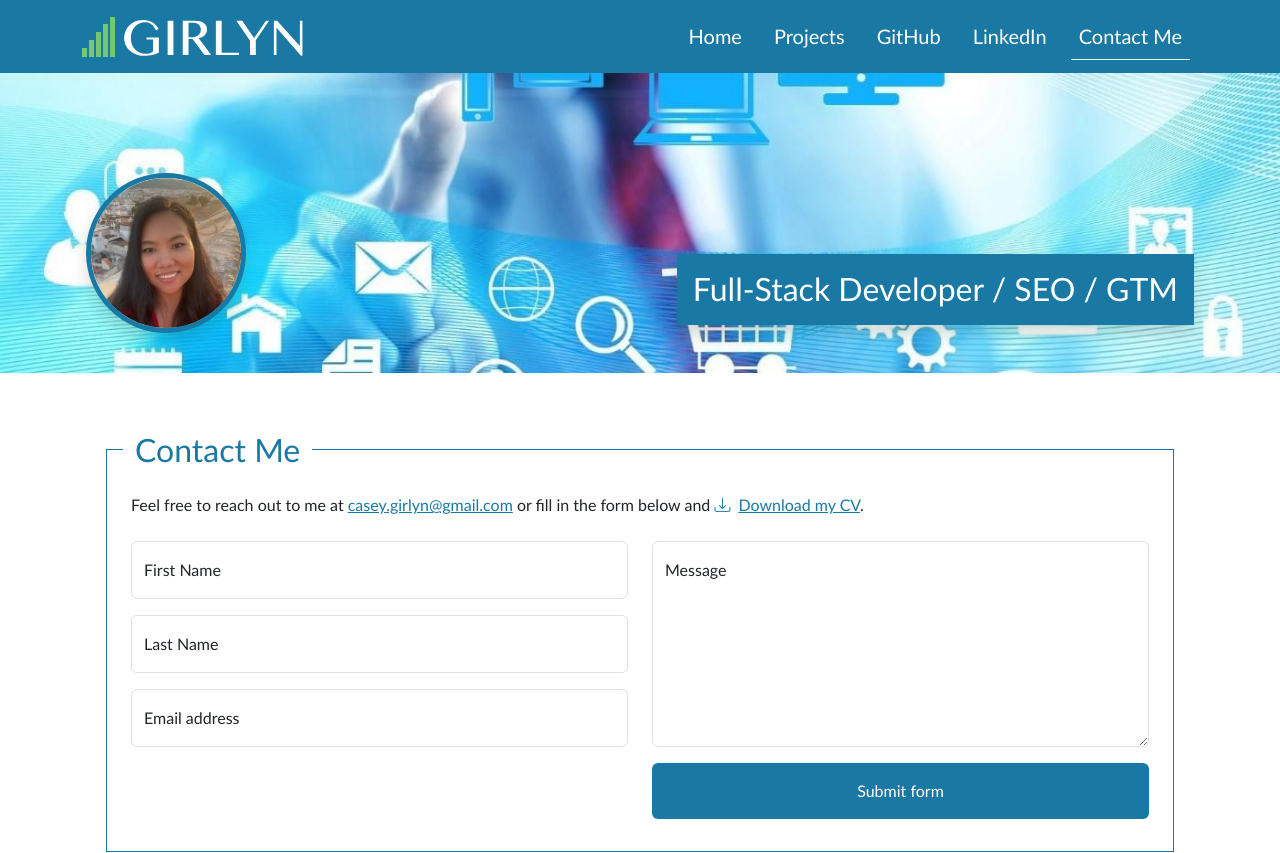
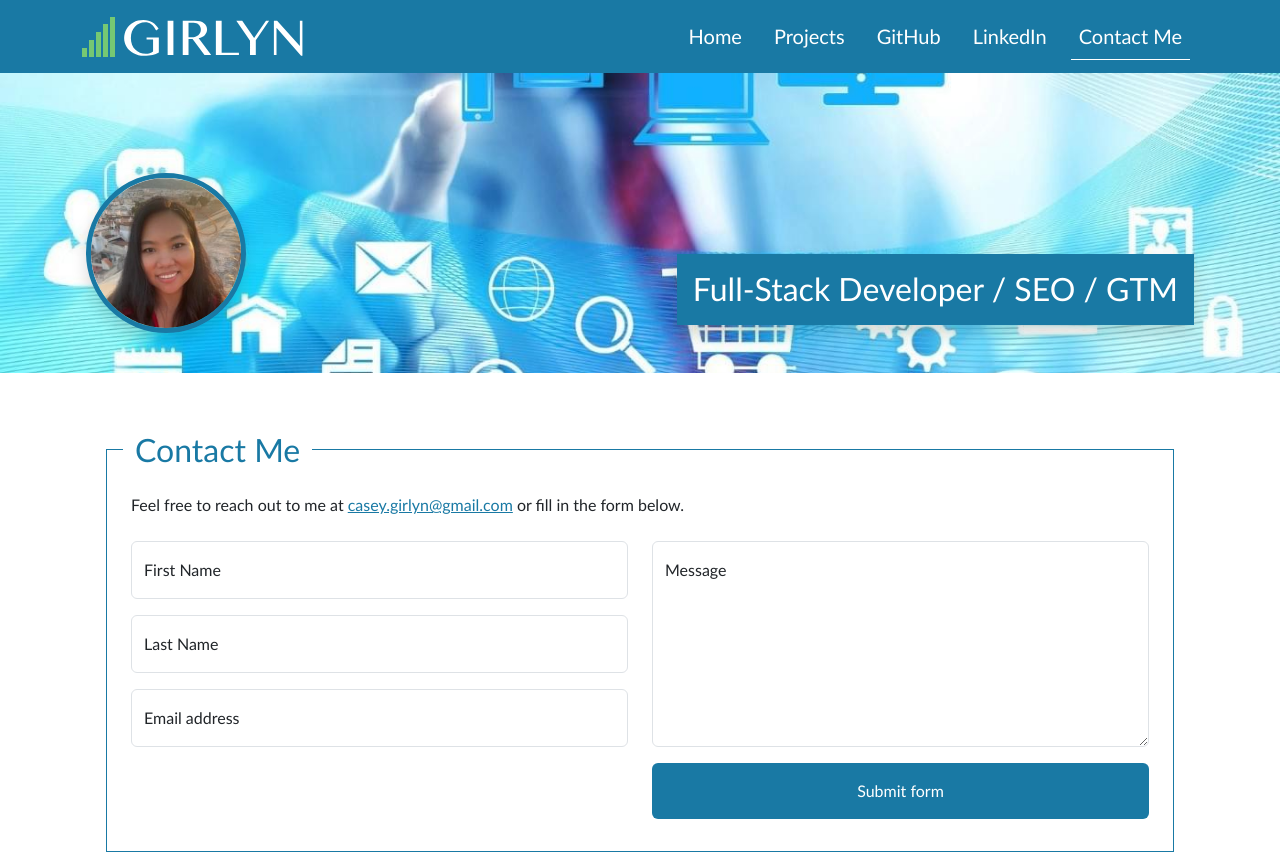
Before and after one commit to caseygirlyn/React-Portfolio, a React (Vite) app: page /contact in a window 1280 px wide. Shown: the top 853 px of the page. Built offline with nearby package versions, Linux system fonts and the light colour scheme.

Commit message:
remove CV link

```diff
--- a/src/components/Contact.jsx
+++ b/src/components/Contact.jsx
@@ -85,7 +85,7 @@ export default function Contact() {
     return <div className="container content my-3 py-1">
         <section className="row p-3 border-1 mx-4 my-5">
             <h2 className="primary-color w-auto bg-white d-flex align-items-center">Contact Me</h2>
-            <p className='my-3 px-md-2 px-0'>Feel free to reach out to me at <a href='mailto:casey.girlyn@gmail.com' className='primary-color link'>casey.girlyn@gmail.com</a> or fill in the form below and <a href="/cv/GIRLYN_CASEY_CV.pdf" className="primary-color link" target="_blank"><i className="bi bi-download me-2"></i>Download my CV</a>.</p>
+            <p className='my-3 px-md-2 px-0'>Feel free to reach out to me at <a href='mailto:casey.girlyn@gmail.com' className='primary-color link'>casey.girlyn@gmail.com</a> or fill in the form below.</p>
 
             {submitted ? (
                 <div className='px-2'><div className="alert alert-success" role="alert">
```
